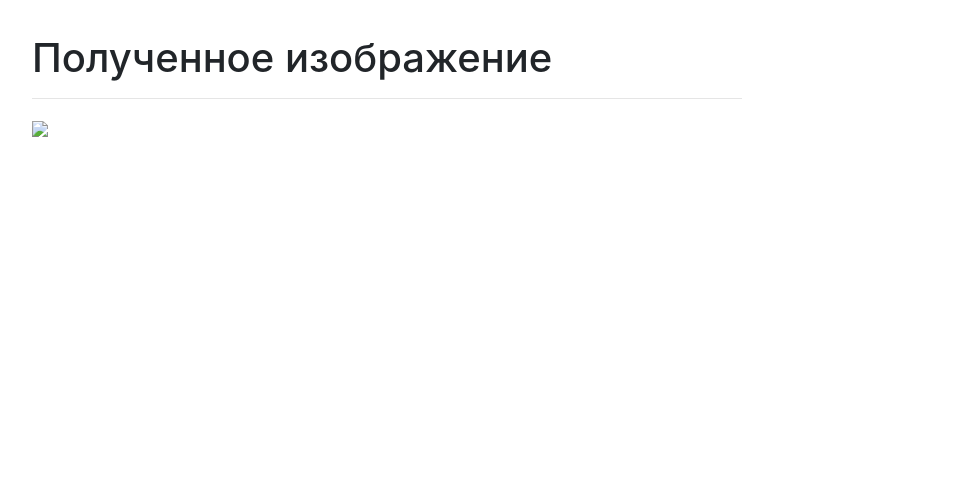
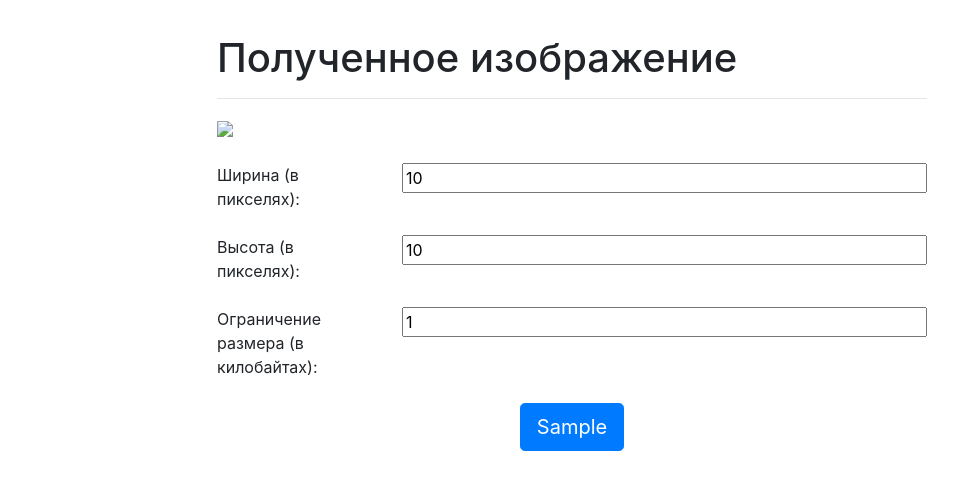
Before and after one commit to ddnovikov/image_resizer, a Django app: template image_resizer/templates/resize.html in a window 1280 px wide. Shown: the part 56-546 px from the top of the page, without its empty margins (68-1026 px from the left). Run offline with Django 3.2, Linux system fonts and the light colour scheme; the template is opened without the code that fills it: most values are stand-ins (such as "Sample title", 1, 10 or a date in 2020); some libraries are stand-ins or nearby versions.

Commit message:
Image size adjustement feature.

```diff
--- a/image_resizer/templates/resize.html
+++ b/image_resizer/templates/resize.html
@@ -7,10 +7,35 @@
 
 {% block content %}
   <div id="list-main" class="container">
-    <div class="col-md-8">
+    <div class="col-md-8 offset-md-2">
       <h1 class="h1">Полученное изображение</h1>
       <hr/>
-      <img src="{% url 'images:get-resized' image_hash=image_hash %}?width={{ width }}&height={{ height }}">
+      <img class='img-fluid' src="{% url 'images:get-resized' image_hash=image_hash %}?width={{ width }}&height={{ height }}&size={{ size }}">
+      <br/>
+      <br/>
+      <form method="GET" action="{% url 'images:resize' image_hash=image_hash %}">
+        <div class="form-group row">
+          <label for="width-f" class="col-sm-3">Ширина (в пикселях): </label>
+          <div class="col-sm-9">
+            <input type="text" name='width' id="width-f" value="{{ width }}" />
+          </div>
+        </div>
+        <div class="form-group row">
+        <label for="height-f" class="col-sm-3">Высота (в пикселях): </label>
+        <div class="col-sm-9">
+          <input type="text" name='height' id="height-f" value="{{ height }}" />
+        </div>
+        </div>
+        <div class="form-group row">
+        <label for="width-f" class="col-sm-3">Ограничение размера (в килобайтах): </label>
+        <div class="col-sm-9">
+          <input type="text" name='size' id="width-f" value="{{ size }}" />
+        </div>
+        </div>
+        <div id="place_submit" class="text-center">
+          <button type="submit" class="btn btn-primary btn-lg">{{ submit_value }}</button>
+        </div>
+      </form>
     </div>
   </div>
 {% endblock content %}
--- a/image_resizer/templates/upload.html
+++ b/image_resizer/templates/upload.html
@@ -44,7 +44,7 @@
           </div>
         </div>
         <div id="place_submit" class="text-center">
-        <button type="submit" class="btn btn-primary btn-lg">{{ submit_value }}</button>
+          <button type="submit" class="btn btn-primary btn-lg">{{ submit_value }}</button>
         </div>
       </form>
     </div>
```
Also changed, not shown: image_resizer/images/models.py (+30 -2 lines), image_resizer/images/views.py (+9 -5 lines).
